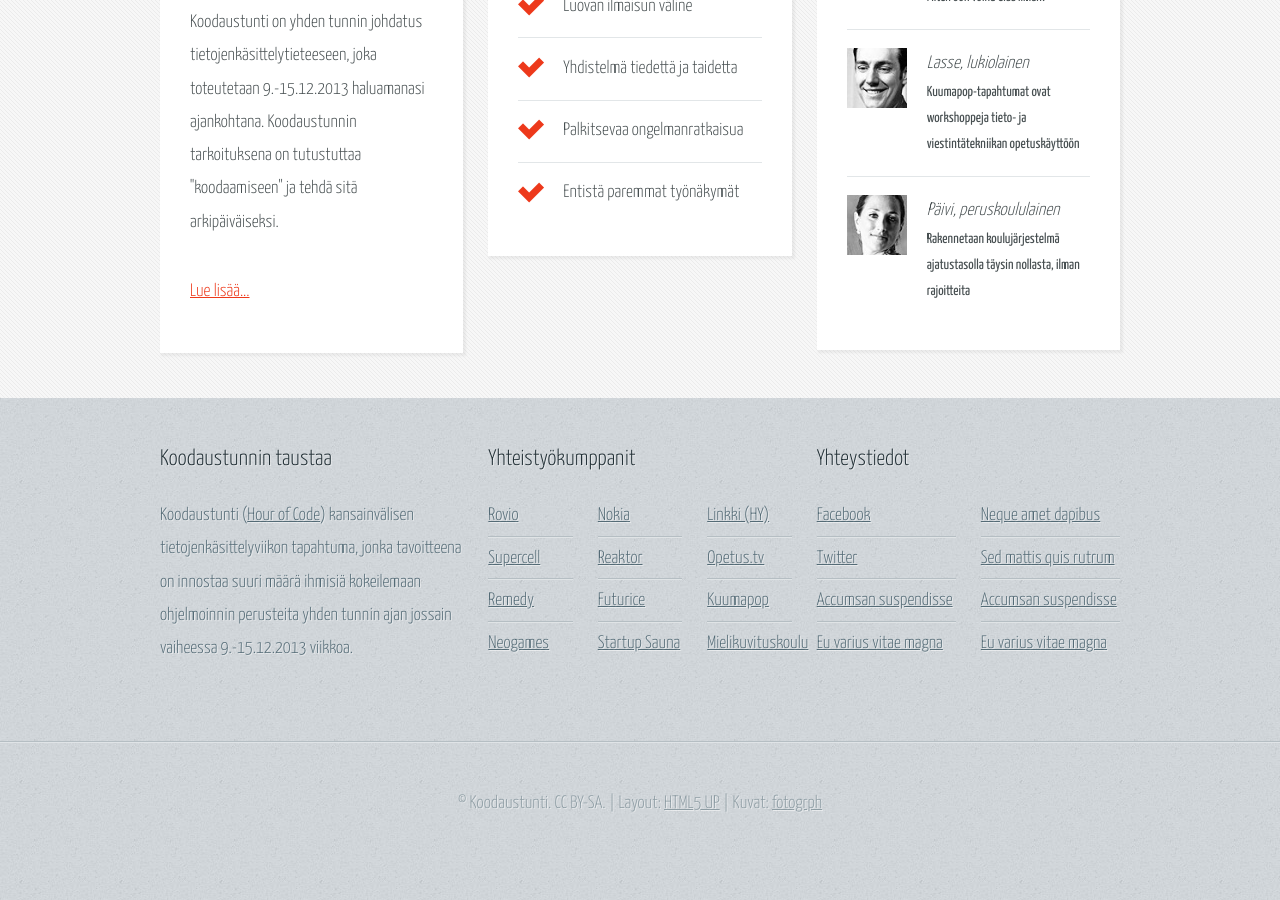
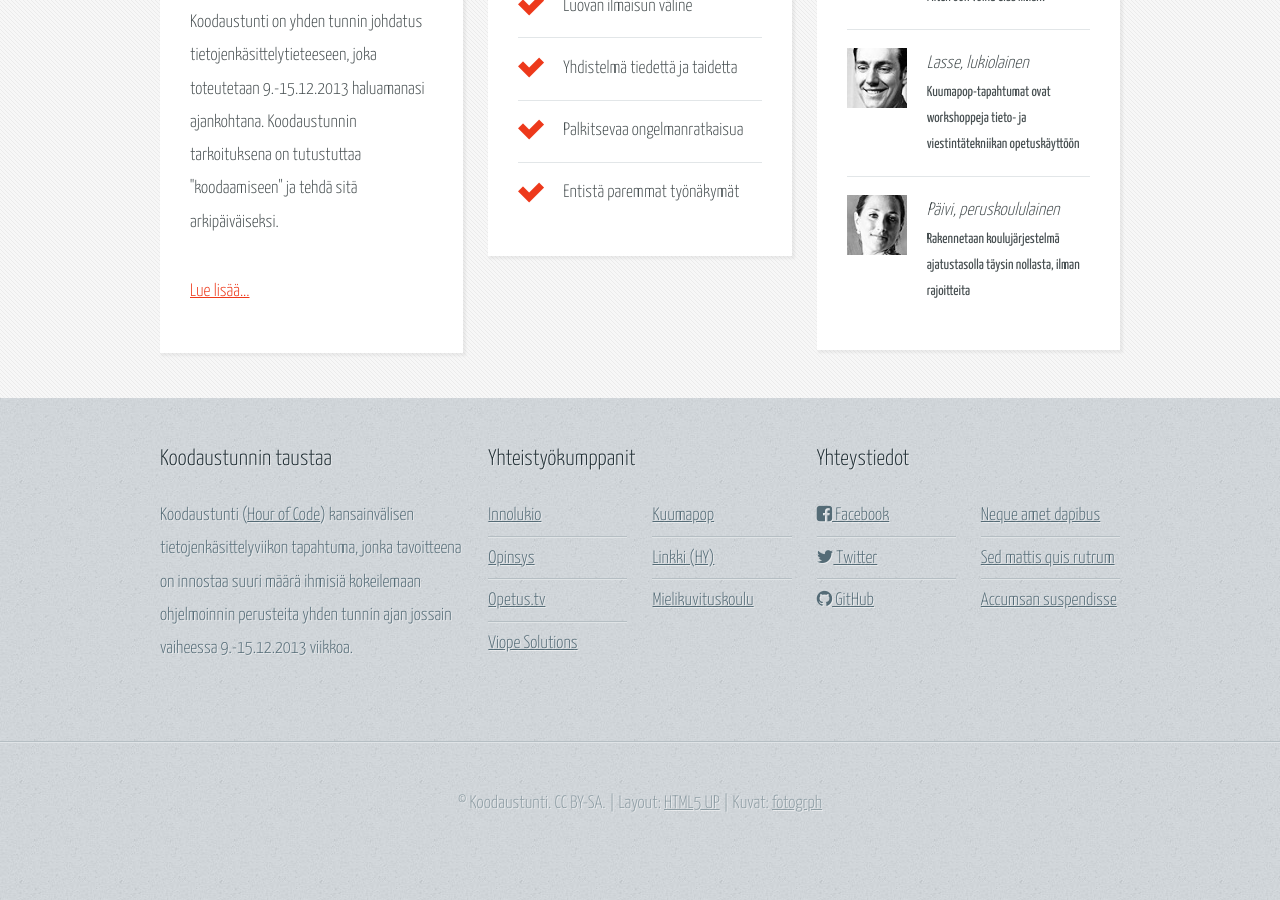
Before and after one commit to jannecederberg/koodaustunti.fi, a Jekyll site: the page built from index.html, in a window 1280 px wide and 900 px high, scrolled down 718 px. Built offline with Jekyll 4.4.1, drawn with Linux system fonts in a browser that asks for light colours; nearby versions of some CDN libraries; Markdown is read by kramdown in place of the engine named in the settings.

Commit message:
Etusivun ja footerin säätöä

```diff
--- /dev/null
+++ b/_includes/_etusivu_call-to-action.html
@@ -0,0 +1,16 @@
+<div class="row">
+  <div class="6u">
+
+    <!-- Banner Copy -->
+      <p>
+        Haluatko oppia supertaitoja, joiden avulla voit helpottaa elämääsi ja muuttaa maailmaa?
+      </p>
+      <a href="#" class="button-big">Ilmoittaudu mukaan!</a>
+  </div>
+  <div class="6u">
+
+    <!-- Banner Image -->
+      <a href="#" class="bordered-feature-image"><img src="images/banner-keyboard.jpg" alt="" /></a>
+
+  </div>
+</div>
--- a/_includes/footer.html
+++ b/_includes/footer.html
@@ -19,30 +19,30 @@
                   <h2>Yhteistyökumppanit</h2>
                   <div>
                     <div class="row">
-                      <div class="4u">
+                      <div class="6u">
+                        <ul class="link-list">
+                          <li><a href="http://innolukio.fi">Innolukio</a></li>
+                          <li><a href="http://www.opinsys.fi">Opinsys</a></li>
+                          <!--li><a href="http://startupsauna.com">Startup Sauna</a></li-->
+                          <li><a href="http://opetus.tv">Opetus.tv</a></li>
+                          <li><a href="http://viope.com">Viope Solutions</a></li>
+                        </ul>
+                      </div>
+                      <div class="6u">
+                        <ul class="link-list last-child">
+                          <li><a href="http://www.kuumapop.fi">Kuumapop</a></li>
+                          <li><a href="http://linkki.cs.helsinki.fi">Linkki (HY)</a></li>
+                          <li><a href="http://www.mielikuvituskoulu.fi">Mielikuvituskoulu</a></li>
+                        </ul>
+                      </div>
+                      <!--div class="4u">
                         <ul class="link-list">
                           <li><a href="http://www.rovio.com">Rovio</a></li>
                           <li><a href="http://www.supercell.net">Supercell</a></li>
                           <li><a href="http://www.remedygames.com">Remedy</a></li>
                           <li><a href="http://www.neogames.fi">Neogames</a></li>
                         </ul>
-                      </div>
-                      <div class="4u">
-                        <ul class="link-list">
-                          <li><a href="http://www.nokia.fi">Nokia</a></li>
-                          <li><a href="http://reaktor.fi">Reaktor</a></li>
-                          <li><a href="http://www.futurice.com">Futurice</a></li>
-                          <li><a href="http://startupsauna.com">Startup Sauna</a></li>
-                        </ul>
-                      </div>
-                      <div class="4u">
-                        <ul class="link-list last-child">
-                          <li><a href="http://linkki.cs.helsinki.fi">Linkki (HY)</a></li>
-                          <li><a href="http://opetus.tv">Opetus.tv</a></li>
-                          <li><a href="http://www.kuumapop.fi">Kuumapop</a></li>
-                          <li><a href="http://www.mielikuvituskoulu.fi">Mielikuvituskoulu</a></li>
-                        </ul>
-                      </div>
+                      </div-->
                     </div>
                   </div>
                 </section>
@@ -55,10 +55,9 @@
                     <div class="row">
                       <div class="6u">
                         <ul class="link-list last-child">
-                          <li><a href="#">Facebook</a></li>
-                          <li><a href="#">Twitter</a></li>
-                          <li><a href="#">Accumsan suspendisse</a></li>
-                          <li><a href="#">Eu varius vitae magna</a></li>
+                          <li><a href="#"><i class="fa fa-facebook-square"></i> Facebook</a></li>
+                          <li><a href="#"><i class="fa fa-twitter"></i> Twitter</a></li>
+                          <li><a href="https://github.com/jannecederberg/koodaustunti.fi/"><i class="fa fa-github"></i> GitHub</a></li>
                         </ul>
                       </div>
                       <div class="6u">
@@ -66,7 +65,6 @@
                           <li><a href="#">Neque amet dapibus</a></li>
                           <li><a href="#">Sed mattis quis rutrum</a></li>
                           <li><a href="#">Accumsan suspendisse</a></li>
-                          <li><a href="#">Eu varius vitae magna</a></li>
                         </ul>
                       </div>
                     </div>
--- a/_includes/head.html
+++ b/_includes/head.html
@@ -10,11 +10,12 @@
 		<title>{% if page.url != "/index.html" %}{{ page.title }} | {% endif %}{{ site.name }}</title>
 		<meta name="description" content="" />
 		<meta name="keywords" content="" />
-		<script src="js/jquery.min.js"></script>
-		<script src="js/config.js"></script>
-		<script src="js/skel.min.js"></script>
-		<script src="js/skel-panels.min.js"></script>
-		<link rel="stylesheet" href="css/custom.css" />
+    <script src="js/jquery.min.js"></script>
+    <script src="js/config.js"></script>
+    <script src="js/skel.min.js"></script>
+    <script src="js/skel-panels.min.js"></script>
+    <link rel="stylesheet" href="css/custom.css" />
+    <link rel="stylesheet" href="//netdna.bootstrapcdn.com/font-awesome/4.0.3/css/font-awesome.css" />
 		<noscript>
 			<link rel="stylesheet" href="css/skel-noscript.css" />
 			<link rel="stylesheet" href="css/style.css" />
--- a/_layouts/etusivu.html
+++ b/_layouts/etusivu.html
@@ -16,91 +16,10 @@
         </header>
         <div id="banner">
           <div class="container">
-            <div class="row">
-              <div class="6u">
-
-                <!-- Banner Copy -->
-                  <p>
-                    Haluatko oppia supertaitoja, joiden avulla voit helpottaa elämääsi ja muuttaa maailmaa?
-                  </p>
-                  <a href="#" class="button-big">Ilmoittaudu mukaan!</a>
-              </div>
-              <div class="6u">
-
-                <!-- Banner Image -->
-                  <a href="#" class="bordered-feature-image"><img src="images/banner-keyboard.jpg" alt="" /></a>
-
-              </div>
-            </div>
+            {% include _etusivu_call-to-action.html %}
           </div>
         </div>
       </div>
-
-    <!-- Features -->
-      <!--div id="features-wrapper">
-        <div id="features">
-          <div class="container">
-            <div class="row">
-              <div class="3u">
-
-                <!-- Feature #1 >
-                  <section>
-                    <a href="#" class="bordered-feature-image"><img src="images/pic01.jpg" alt="" /></a>
-                    <h2>Mikä on Koodaustunti?</h2>
-                    <p>
-                      This is <strong>Halcyonic</strong>, a free site template
-                      by <a href="http://n33.co/">AJ</a> for
-                      <a href="http://html5up.net">HTML5 UP</a>. It's responsive,
-                      built on HTML5 + CSS3, and includes 5 unique page layouts.
-                    </p>
-                  </section>
-
-              </div>
-              <div class="3u">
-
-                <!-- Feature #2 >
-                  <section>
-                    <a href="#" class="bordered-feature-image"><img src="images/pic02.jpg" alt="" /></a>
-                    <h2>Responsive You Say?</h2>
-                    <p>
-                      Yes! Halcyonic is built on the <a href="http://skeljs.org">skelJS</a>
-                      framework, so it has full responsive support for desktop, tablet,
-                      and mobile device displays.
-                    </p>
-                  </section>
-
-              </div>
-              <div class="3u">
-
-                <!-- Feature #3 >
-                  <section>
-                    <a href="#" class="bordered-feature-image"><img src="images/pic03.jpg" alt="" /></a>
-                    <h2>License Info</h2>
-                    <p>
-                      Halcyonic is licensed under the <a href="http://html5up.net/license">CCA 3.0</a> license,
-                      so use it for personal or commercial use as much as you like (just keep
-                      the footer credit intact).
-                    </p>
-                  </section>
-
-              </div>
-              <div class="3u">
-
-                <!-- Feature #4 >
-                  <section>
-                    <a href="#" class="bordered-feature-image"><img src="images/pic04.jpg" alt="" /></a>
-                    <h2>Volutpat etiam aliquam</h2>
-                    <p>
-                      Duis neque nisi, dapibus sed mattis quis, rutrum accumsan sed. Suspendisse
-                      eu varius nibh. Suspendisse vitae magna eget odio amet mollis.
-                    </p>
-                  </section>
-
-              </div>
-            </div>
-          </div>
-        </div>
-      </div-->
 
     <!-- Content -->
       <div id="content-wrapper">
@@ -109,19 +28,21 @@
             <div class="row">
               <div class="4u">
 
-                <!-- Box #1 -->
-                  {% include _mika-on-koodaustunti.html %}
+                <!-- Mikä on Koodaustunti? -->
+                  {% include _etusivu_mika-on-koodaustunti.html %}
 
               </div>
               <div class="4u">
 
-                <!-- Box #2 -->
-                  {% include _mita-opin-koodaustunnissa.html %}
+                <!-- Miksi kannattaa osallistua? -->
+                  {% include _etusivu_miksi-osallistua.html %}
 
               </div>
               <div class="4u">
-                <!-- Box #3 -->
-                {% include _osallistujien-kokemuksia.html %}
+
+                <!-- Osallistujien kokemuksia -->
+                {% include _etusivu_osallistujien-kokemuksia.html %}
+
               </div>
             </div>
           </div>
--- a/index.html
+++ b/index.html
@@ -2,3 +2,9 @@
 layout: etusivu
 title: Etusivu
 ---
+
+HUOM! Etusivun sisältö on _includes-kansiossa seuraavissa tiedostoissa:
+  _etusivu_call-to-action.html
+  _etusivu_mika-on-koodaustunti.html
+  _etusivu_miksi-osallistua.html
+  _etusivu_osallistujien-kokemuksia.html
```
Also changed, not shown: _includes/_etusivu_mika-on-koodaustunti.html (renamed from _includes/_mika-on-koodaustunti.html), _includes/_etusivu_miksi-osallistua.html (renamed from _includes/_mita-opin-koodaustunnissa.html), _includes/_etusivu_osallistujien-kokemuksia.html (renamed from _includes/_osallistujien-kokemuksia.html).
